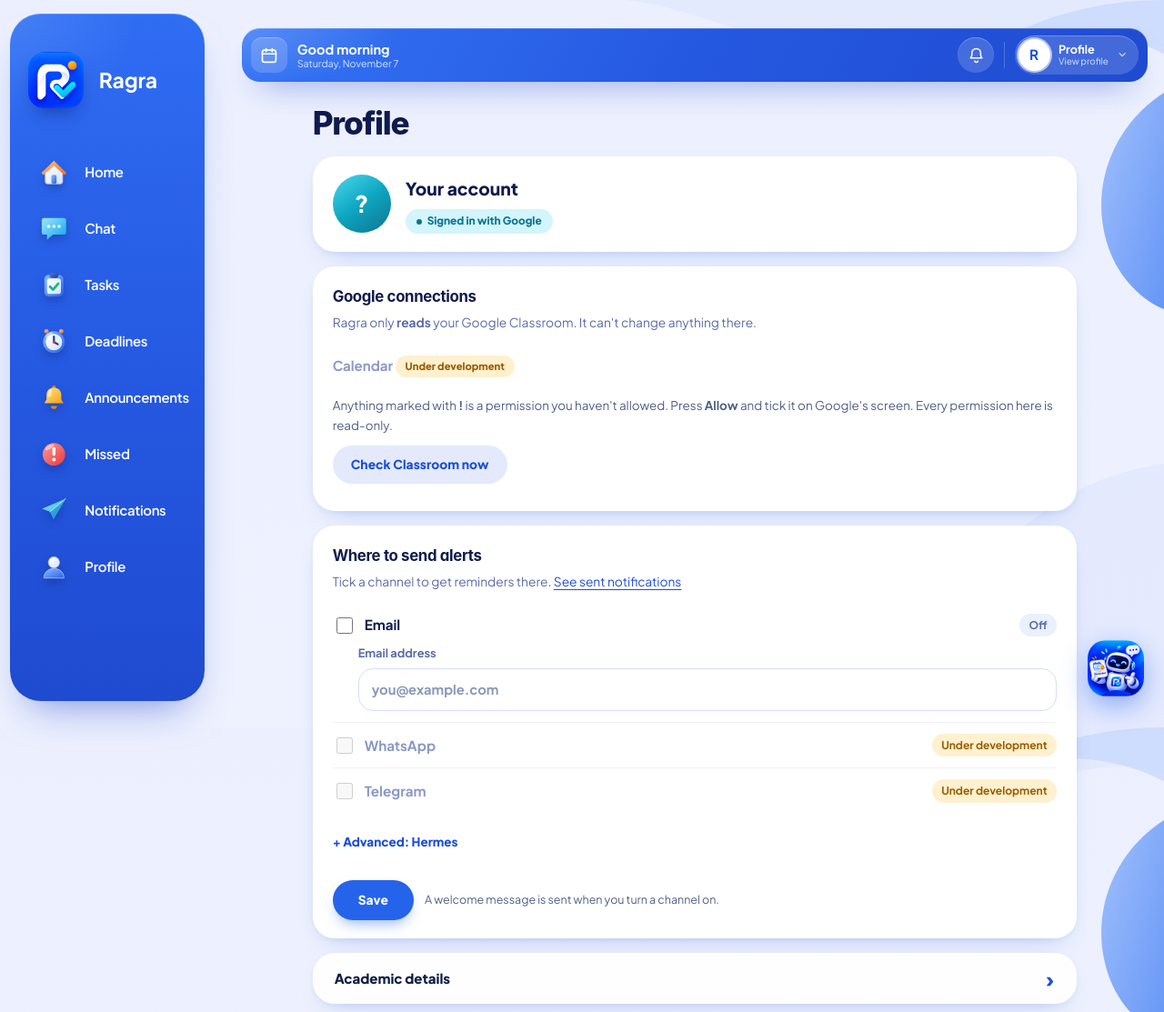
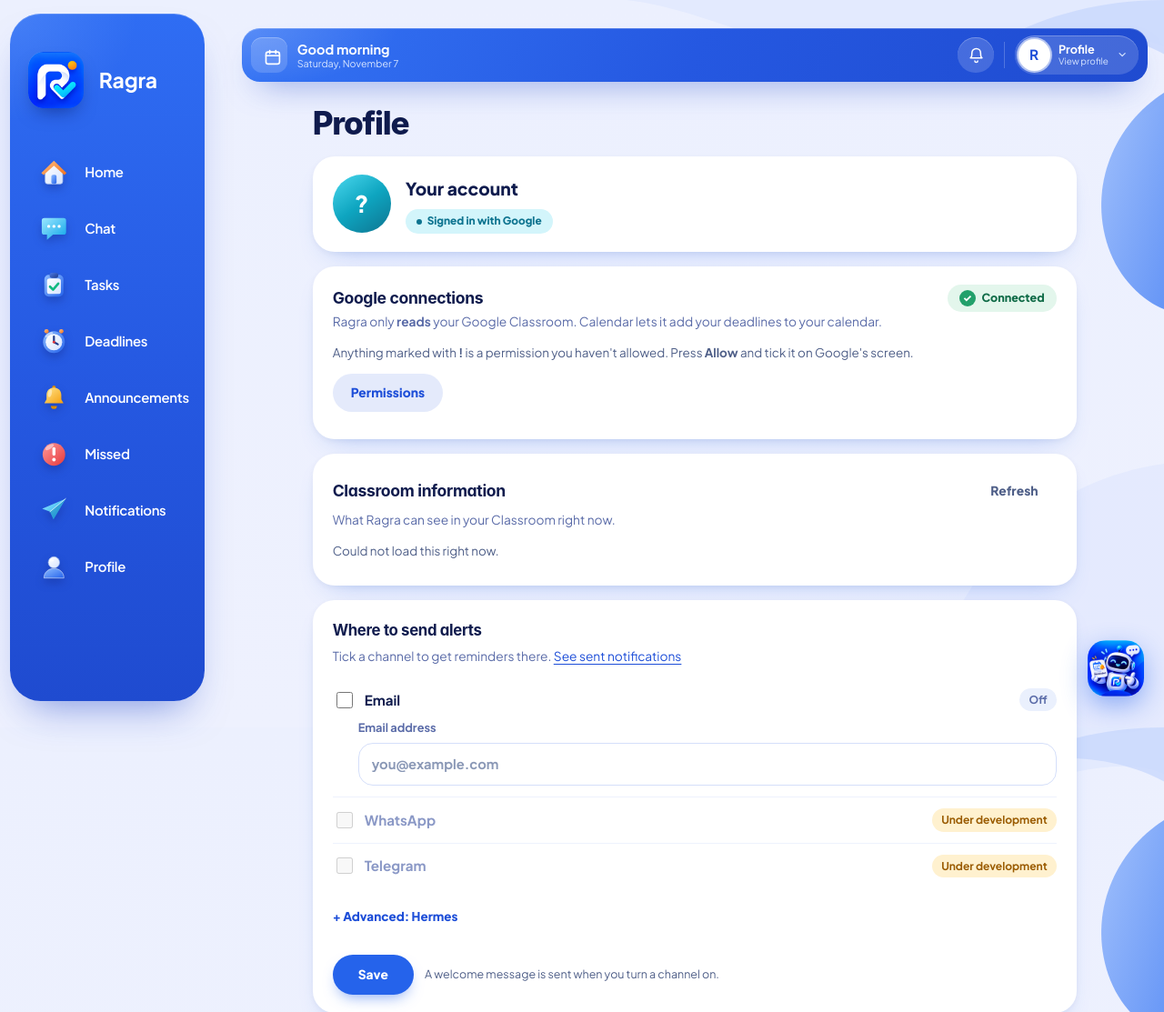
Before and after one commit to Ragra-Dev/Ragra-Reminder, a FastAPI app: template ragra/web/templates/account.html in a window 1280 px wide. Shown: the top 1113 px of the page at 91% size. Run offline with FastAPI, Linux system fonts and the light colour scheme; the template is opened without the code that fills it, so the values that code supplies are empty; data comes from the database, SQL or seed files in the repository.

Commit message:
feat: Google connection status, Calendar connect, Classroom information box
- Google connections shows a green check and 'Connected' for a healthy
  service and a red '!' with 'Connect/Reconnect ... again' when it needs
  connecting. A summary badge reads Connected (green) when both services
  are healthy and Action needed (red) otherwise.
- Calendar can be connected again (it is the one non-read-only permission).
- 'Check Classroom now' is renamed Permissions.
- New Classroom information box: active classes, as teacher, as student,
  other and archived, plus what Ragra found (assignments, due dates,
  upcoming, overdue, missed, done, announcements, materials).
  POST /account/classroom/info reads the class roles from Google
  (read-only) and the rest from saved data.
- Permission rows cover both services again.
- Tests for the status colours, Calendar connect and the information counts.

```diff
--- a/ragra/web/app.py
+++ b/ragra/web/app.py
@@ -757,6 +757,75 @@ def create_app(
 
         return JSONResponse({"ok": ok, "steps": steps})
 
+    @app.post("/account/classroom/info")
+    def classroom_info(request: Request):
+        """Numbers about this account's Classroom for the Profile page: how many classes, as
+        teacher and as student, and what Ragra has found in them. Read-only. CSRF-checked by
+        the middleware."""
+        from fastapi.responses import JSONResponse
+
+        from ragra.adapters import user_clients
+        from ragra.config import load_config
+
+        now_iso = utc_iso(datetime.now(timezone.utc))
+        with connect_closing(db_path) as conn:
+            user_id = _acting_user(conn, request)
+            try:
+                client = user_clients.classroom_client_for(conn, load_config(), user_id=user_id)
+            except user_clients.UserCredentialsUnavailable:
+                return JSONResponse({"ok": False, "message": "Classroom isn't connected yet."})
+            except Exception as exc:  # noqa: BLE001 - report, never crash the page
+                return JSONResponse({"ok": False, "message": f"Couldn't start: {str(exc)[:140]}"})
+
+            # What Ragra has already found in this account's classes (local data, no Google call).
+            rows = {
+                r["source_type"]: r
+                for r in conn.execute(
+                    """SELECT source_type, COUNT(*) AS n,
+                              SUM(CASE WHEN actual_deadline IS NOT NULL THEN 1 ELSE 0 END) AS dated,
+                              SUM(CASE WHEN status = 'COMPLETED' THEN 1 ELSE 0 END) AS done
+                       FROM tasks WHERE user_id = ? AND status != 'CANCELLED' GROUP BY source_type""",
+                    (user_id,),
+                )
+            }
+            upcoming = len(repo.tasks_due_between(conn, user_id=user_id, start_iso=now_iso, end_iso="9999-12-31T23:59:59+00:00"))
+            overdue = len(repo.overdue_tasks(conn, user_id=user_id, now=now_iso))
+            missed = repo.count_missed_tasks(conn, user_id=user_id)
+
+        def count(kind, field="n"):
+            row = rows.get(kind)
+            return int(row[field] or 0) if row else 0
+
+        try:
+            courses = client.list_courses()
+        except Exception as exc:  # noqa: BLE001
+            return JSONResponse({"ok": False, "message": f"Couldn't read your classes: {str(exc)[:140]}"})
+        active = {c["id"] for c in courses if (c.get("courseState") or "ACTIVE") == "ACTIVE"}
+        archived = len(courses) - len(active)
+
+        def ids(fetch):
+            try:
+                return fetch() & active
+            except Exception:  # noqa: BLE001 - one role lookup failing must not hide the rest
+                return None
+
+        teacher, student = ids(client.list_taught_course_ids), ids(client.list_student_course_ids)
+        known = (teacher or set()) | (student or set())
+        return JSONResponse({
+            "ok": True,
+            "classes": {
+                "active": len(active), "archived": archived,
+                "teacher": None if teacher is None else len(teacher),
+                "student": None if student is None else len(student),
+                "other": None if (teacher is None or student is None) else len(active - known),
+            },
+            "work": {
+                "assignments": count("coursework"), "with_deadline": count("coursework", "dated"),
+                "completed": count("coursework", "done"), "upcoming": upcoming, "overdue": overdue, "missed": missed,
+                "announcements": count("announcement"), "materials": count("material"),
+            },
+        })
+
     @app.post("/logout")
     def logout(request: Request):  # CSRF-checked by the middleware above
         """POST only. A GET sign-out is a link an attacker can put in an
--- a/ragra/web/google_reconnect.py
+++ b/ragra/web/google_reconnect.py
@@ -384,7 +384,7 @@ def permission_rows(conn, *, user_id: int) -> list[dict]:
     worked = bool(sync and sync["last_success_at"]) and not refused
 
     rows: list[dict] = []
-    for service in (CLASSROOM,):          # Classroom only: read-only access to your classes
+    for service in SERVICES:
         stored = repo.google_credential_scopes(conn, user_id=user_id, service=service)
         if stored is None:
             continue  # not connected: the Connect button above covers it
--- a/ragra/web/templates/account.html
+++ b/ragra/web/templates/account.html
@@ -35,6 +35,25 @@
   .ch.soon .ch-top label { color: #8A98C6; cursor: not-allowed; }
   .ch.soon input[type=checkbox] { cursor: not-allowed; }
   .ch-top .state.dev { background: #FFF1CF; color: #9A5B00; }
+  .pf-title { display: flex; align-items: center; justify-content: space-between; gap: 12px; }
+  .pf-title h2 { margin: 0; }
+  .pill { display: inline-flex; align-items: center; gap: 7px; padding: 5px 13px; border-radius: 999px; font-size: .78rem; font-weight: 800; }
+  .pill i { font-style: normal; width: 18px; height: 18px; border-radius: 50%; display: grid; place-items: center; font-size: .7rem; color: #fff; }
+  .pill.ok { background: #E3F6EC; color: #0F6B47; } .pill.ok i { background: #22A06B; }
+  .pill.bad { background: #FFE9EA; color: #B4232F; } .pill.bad i { background: #E5484D; }
+  .svc { display: flex; align-items: flex-start; gap: 12px; }
+  .dot { width: 26px; height: 26px; flex: none; border-radius: 50%; display: grid; place-items: center; font-weight: 800; font-size: .8rem; color: #fff; margin-top: 1px; }
+  .dot.ok { background: #22A06B; } .dot.bad { background: #E5484D; }
+  .cstat { margin-left: 8px; font-size: .78rem; font-weight: 700; }
+  .cstat.ok { color: #0F8F6E; } .cstat.bad { color: #C2273B; }
+  .redbtn { background: #E5484D; color: #fff; box-shadow: 0 8px 16px -8px rgba(229,72,77,.7); }
+  .ci .grp { margin-top: 14px; } .ci h3 { margin: 0 0 8px; font-size: .78rem; letter-spacing: .04em; text-transform: uppercase; color: #5A6BA8; }
+  .tiles { display: grid; grid-template-columns: repeat(auto-fill, minmax(120px, 1fr)); gap: 10px; }
+  .tile { padding: 12px 14px; border-radius: 16px; background: #F3F8FF; display: flex; flex-direction: column; gap: 2px; }
+  .tile b { font-size: 1.5rem; line-height: 1.1; color: #0F1B4D; } .tile span { font-size: .78rem; color: #5A6BA8; font-weight: 600; }
+  .tile.blue { background: #E4EEFF; } .tile.blue b { color: #1D4ED8; }
+  .tile.green { background: #E9F8F1; } .tile.green b { color: #0F6B47; }
+  .tile.red { background: #FFEEF0; } .tile.red b { color: #C2273B; }
   .pf-sub { margin: 16px 0 8px; font-size: .8rem; letter-spacing: .04em; text-transform: uppercase; color: #5A6BA8; }
   .perm { list-style: none; margin: 0; padding: 0; display: flex; flex-direction: column; gap: 8px; }
   .perm li { display: flex; align-items: center; gap: 12px; padding: 10px 14px; border-radius: 16px; }
@@ -83,27 +102,31 @@
 </div>
 
 {# ---- Google connections ---- #}
+{% set _all_ok = google_status.values()|selectattr('state', 'equalto', 'healthy')|list|length == google_status|length %}
 <div class="pf-card" id="google">
-  <h2>Google connections</h2>
-  <p class="sub">Ragra only <b>reads</b> your Google Classroom. It can't change anything there.</p>
+  <div class="pf-title"><h2>Google connections</h2>
+    {% if _all_ok %}<span class="pill ok"><i>&#10003;</i>Connected</span>{% else %}<span class="pill bad"><i>!</i>Action needed</span>{% endif %}</div>
+  <p class="sub">Ragra only <b>reads</b> your Google Classroom. Calendar lets it add your deadlines to your calendar.</p>
   {% if sync_problem %}<div class="flash warn-flash" id="cc-warn"><b>{{ sync_problem.text }}</b><br>{{ sync_problem.fix }}</div>{% endif %}
-  {% for service, status in google_status.items() if service == 'classroom' %}
+  {% for service, status in google_status.items() %}
+  {% set _good = status.state == 'healthy' %}
   <div class="pf-row">
-    <div>
-      <span class="nm">{{ service | capitalize }}</span>
-      <span class="badge badge-{{ status.state }}">{{ status.state | replace("_", " ") }}</span>
-      {% if status.detail %}<div class="hint">{{ status.detail }}</div>{% endif %}
-      {% if status.last_success_at %}<div class="hint">Last worked: {{ status.last_success_at }}</div>{% endif %}
+    <div class="svc">
+      <span class="dot {{ 'ok' if _good else 'bad' }}" aria-hidden="true">{{ '✓' if _good else '!' }}</span>
+      <div>
+        <span class="nm">{{ service | capitalize }}</span>
+        <span class="cstat {{ 'ok' if _good else 'bad' }}">{{ 'Connected' if _good else ('Not connected' if status.state == 'not_connected' else 'Needs reconnecting') }}</span>
+        {% if status.detail and not _good %}<div class="hint">{{ status.detail }}</div>{% endif %}
+        {% if status.last_success_at and _good %}<div class="hint">Last worked: {{ status.last_success_at }}</div>{% endif %}
+      </div>
     </div>
     <form class="inline" method="post" action="/account/google/reconnect/{{ service }}">
       <input type="hidden" name="csrf_token" value="{{ csrf_token_for(request) }}">
-      <button type="submit">{% if status.state == "not_connected" %}Connect{% else %}Reconnect{% endif %} {{ service | capitalize }}</button>
+      {% if _good %}<button type="submit" class="btn-ghost">Reconnect</button>
+      {% else %}<button type="submit" class="redbtn">{{ 'Connect' if status.state == 'not_connected' else 'Reconnect' }} {{ service | capitalize }} again</button>{% endif %}
     </form>
   </div>
   {% endfor %}
-  <div class="pf-row soon">
-    <div><span class="nm" style="color:#8A98C6">Calendar</span> <span class="state dev badge" style="background:#FFF1CF;color:#9A5B00">Under development</span></div>
-  </div>
 
   {% if permissions %}
   <h3 class="pf-sub">Permissions</h3>
@@ -123,12 +146,58 @@
     {% endfor %}
   </ul>
   {% endif %}
-  <p class="hint">Anything marked with <b>!</b> is a permission you haven't allowed. Press <b>Allow</b> and tick it on Google's screen. Every permission here is read-only.</p>
+  <p class="hint">Anything marked with <b>!</b> is a permission you haven't allowed. Press <b>Allow</b> and tick it on Google's screen.</p>
   <div class="pf-check">
-    <button type="button" id="cc-btn">Check Classroom now</button>
+    <button type="button" id="cc-btn">Permissions</button>
     <ul id="cc-out" aria-live="polite"></ul>
   </div>
 </div>
+
+{# ---- Classroom information ---- #}
+{% if google_status.classroom.state != 'not_connected' %}
+<div class="pf-card" id="classroom-info">
+  <div class="pf-title"><h2>Classroom information</h2><button type="button" class="btn-ghost" id="ci-refresh">Refresh</button></div>
+  <p class="sub">What Ragra can see in your Classroom right now.</p>
+  <div id="ci-body" class="ci"><p class="hint">Loading...</p></div>
+</div>
+<script>
+(function () {
+  var body = document.getElementById('ci-body'), refresh = document.getElementById('ci-refresh');
+  if (!body) return;
+  function tile(n, label, tone) {
+    var d = document.createElement('div'); d.className = 'tile ' + (tone || '');
+    var b = document.createElement('b'); b.textContent = (n === null || n === undefined) ? '-' : n;
+    var s = document.createElement('span'); s.textContent = label; d.appendChild(b); d.appendChild(s); return d;
+  }
+  function group(title, tiles) {
+    var g = document.createElement('div'); g.className = 'grp';
+    var h = document.createElement('h3'); h.textContent = title; g.appendChild(h);
+    var row = document.createElement('div'); row.className = 'tiles'; tiles.forEach(function (t) { row.appendChild(t); }); g.appendChild(row);
+    return g;
+  }
+  function load() {
+    body.textContent = ''; var p = document.createElement('p'); p.className = 'hint'; p.textContent = 'Loading...'; body.appendChild(p);
+    fetch('/account/classroom/info', { method: 'POST', headers: { 'Accept': 'application/json', 'X-CSRF-Token': '{{ csrf_token_for(request) }}' } })
+      .then(function (r) { return r.json(); })
+      .then(function (d) {
+        body.textContent = '';
+        if (!d.ok) { var e = document.createElement('p'); e.className = 'hint'; e.textContent = d.message; body.appendChild(e); return; }
+        var c = d.classes, w = d.work;
+        body.appendChild(group('Your classes', [
+          tile(c.active, 'Active classes', 'blue'), tile(c.teacher, 'As teacher'), tile(c.student, 'As student'),
+          tile(c.other, 'Other'), tile(c.archived, 'Archived')]));
+        body.appendChild(group('What Ragra found', [
+          tile(w.assignments, 'Assignments'), tile(w.with_deadline, 'With a due date'), tile(w.upcoming, 'Upcoming', 'blue'),
+          tile(w.overdue, 'Overdue', w.overdue ? 'red' : ''), tile(w.missed, 'Missed', w.missed ? 'red' : ''), tile(w.completed, 'Done', 'green'),
+          tile(w.announcements, 'Announcements'), tile(w.materials, 'Materials')]));
+      })
+      .catch(function () { body.textContent = ''; var e = document.createElement('p'); e.className = 'hint'; e.textContent = 'Could not load this right now.'; body.appendChild(e); });
+  }
+  refresh.addEventListener('click', load);
+  load();
+})();
+</script>
+{% endif %}
 <script>
 (function () {
   var btn = document.getElementById('cc-btn'), out = document.getElementById('cc-out');
@@ -158,7 +227,7 @@
         });
       })
       .catch(function () { var li = document.createElement('li'); li.className = 'fail'; li.textContent = 'Could not run the check. Try again.'; out.appendChild(li); })
-      .finally(function () { btn.disabled = false; btn.textContent = 'Check Classroom now'; });
+      .finally(function () { btn.disabled = false; btn.textContent = 'Permissions'; });
   });
 })();
 </script>
```
Also changed, not shown: ragra/adapters/classroom.py (+8 -0 lines), tests/test_google_reconnect.py (+1 -1 lines), tests/test_web_dashboard.py (+47 -0 lines).
